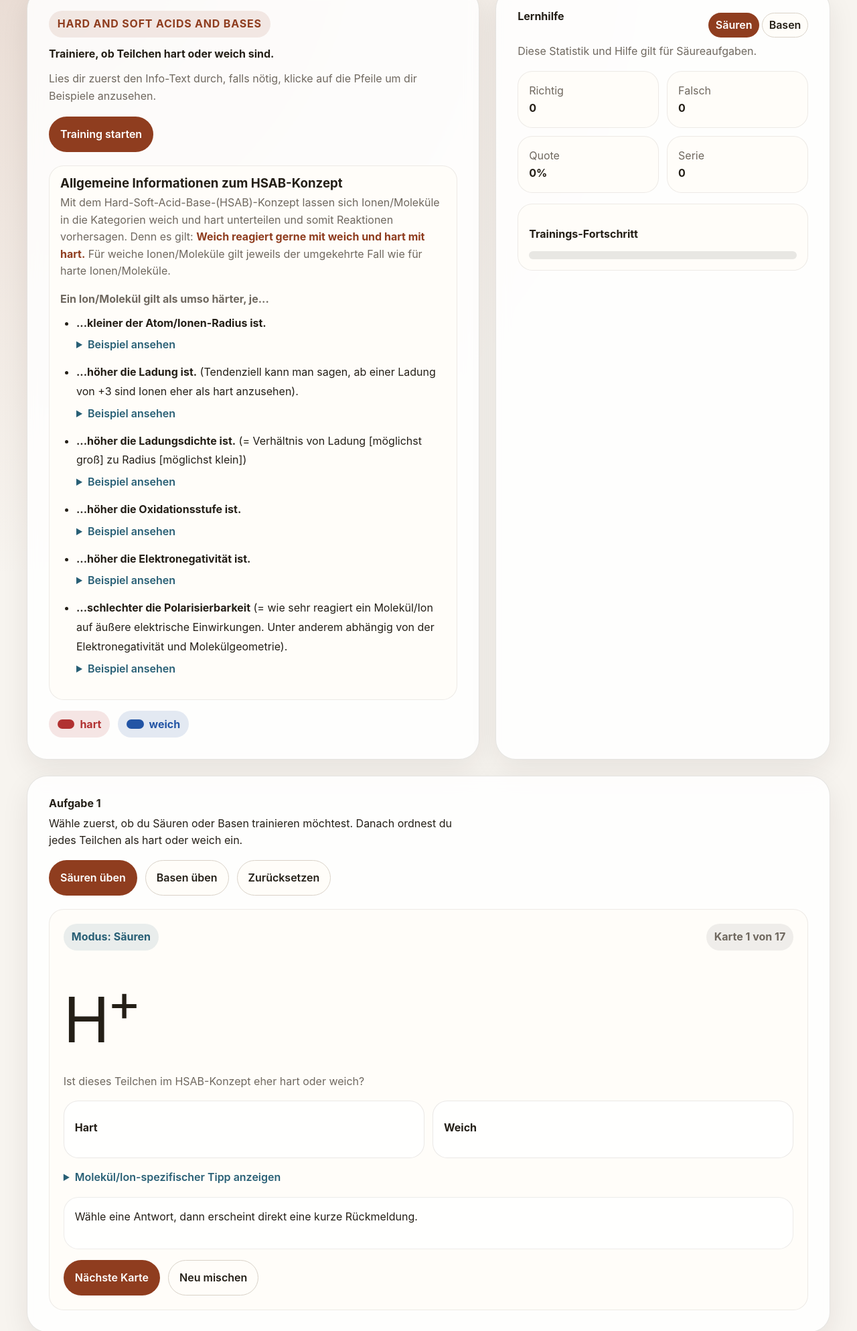
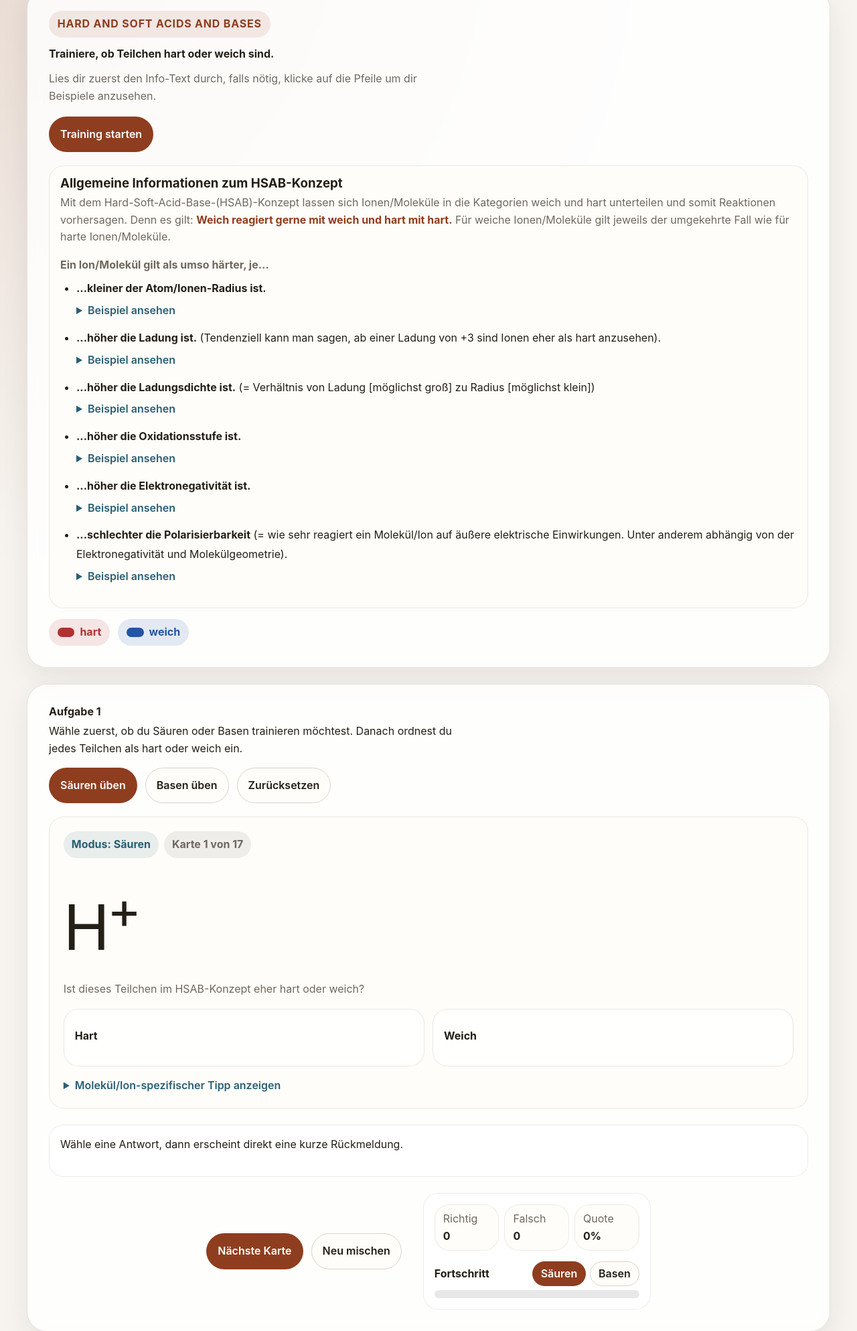
Before and after one commit to AleksL-creator/HSAB-Trainingseinheit-1, a plain HTML site: page module/hsab/HSAB Trainingseinheit 1.html in a window 1280 px wide. Shown: the part 117-2104 px from the top of the page at 67% size. Drawn offline with Linux system fonts and the light colour scheme.

Commit message:
Designanpassungen

```diff
--- a/module/hsab/HSAB Trainingseinheit 1.html
+++ b/module/hsab/HSAB Trainingseinheit 1.html
@@ -169,7 +169,6 @@
       font-size: 1.15rem;
     }
 
-    .hero,
     .grid-2 {
       display: grid;
       grid-template-columns: 1.15fr .85fr;
@@ -804,32 +803,6 @@
               style="background: var(--soft);"></span>weich</span>
         </div>
       </div>
-      <aside class="panel help" aria-labelledby="helpTitle">
-        <div style="display:flex; justify-content:space-between; align-items:flex-start; flex-wrap:wrap; gap:.5rem;">
-          <h2 id="helpTitle">Lernhilfe</h2>
-          <div class="controls" style="gap: .25rem; margin-top: .2rem;">
-            <button class="btn btn-primary" style="min-height:32px; padding:.3rem .6rem; font-size:var(--text-xs);"
-              id="statsAcidBtn">Säuren</button>
-            <button class="btn btn-secondary" style="min-height:32px; padding:.3rem .6rem; font-size:var(--text-xs);"
-              id="statsBaseBtn">Basen</button>
-          </div>
-        </div>
-        <p class="lead" id="helpLeadText" style="margin-top:.5rem;">Diese Statistik und Hilfe gilt für Säureaufgaben.
-        </p>
-        <div class="score-grid">
-          <div class="score-box"><span class="brand-sub">Richtig</span><strong id="correctCount">0</strong></div>
-          <div class="score-box"><span class="brand-sub">Falsch</span><strong id="wrongCount">0</strong></div>
-          <div class="score-box"><span class="brand-sub">Quote</span><strong id="rateCount">0%</strong></div>
-          <div class="score-box"><span class="brand-sub">Serie</span><strong id="streakCount">0</strong></div>
-        </div>
-        <div class="help-card" style="margin-top:1rem;">
-
-          <div style="margin-top: 1rem;">
-            <strong>Trainings-Fortschritt</strong>
-            <div class="progress" aria-hidden="true"><span id="progressBar"></span></div>
-          </div>
-        </div>
-      </aside>
     </section>
 
     <main id="inhalt">
@@ -847,7 +820,11 @@
           </div>
 
           <div class="task-card">
-            <div class="task-top">
+            <div style="display: flex; flex-wrap: wrap; gap: 1.5rem; align-items: flex-start;">
+
+              <!-- Left Column: Task -->
+              <div style="flex: 1; min-width: min(100%, 260px);">
+                <div class="task-top" style="justify-content: flex-start; gap: 0.5rem;">
                   <span class="badge" id="modeBadge">Modus: Säuren</span>
                   <span class="counter" id="counter">Karte 1</span>
                 </div>
@@ -869,12 +846,55 @@
                     style="padding: 0.75rem; background: var(--surface-2); border-left: 3px solid var(--primary-2); border-radius: 6px; margin-top: 0.35rem; color: var(--text); line-height: 1.5;">
                   </div>
                 </details>
-            <div class="feedback" id="feedbackBox">Wähle mittels einem Klick hart oder weich aus, dann erscheint direkt
-              eine kurze Rückmeldung.
-            </div>
-            <div class="controls" style="margin-top:1rem;">
+              </div>
+
+            </div>
+          </div>
+
+          <!-- Bottom: Feedback, Actions & Lernhilfe -->
+          <div style="margin-top: 1.5rem;">
+            <div class="feedback" id="feedbackBox" style="margin-top: 0;">Wähle mittels einem Klick hart oder weich aus,
+              dann erscheint direkt eine kurze Rückmeldung.</div>
+
+            <div
+              style="display: flex; flex-wrap: wrap; gap: 2rem; justify-content: center; align-items: center; margin-top: 1.5rem;">
+              <div class="controls" style="margin-top: 0; justify-content: center; flex-wrap: wrap;">
                 <button class="btn btn-primary" type="button" id="nextBtn">Nächste Karte</button>
                 <button class="btn btn-secondary" type="button" id="shuffleBtn">Neu mischen</button>
+              </div>
+
+              <!-- Right Column: Lernhilfe -->
+              <aside style="flex: 0 1 340px; width: 100%;">
+                <div
+                  style="background: var(--surface); border: 1px solid rgba(80, 70, 60, .1); border-radius: var(--r-md); padding: 1rem;">
+
+                  <div class="score-grid" style="margin-top: 0; gap: 0.5rem; grid-template-columns: repeat(3, 1fr);">
+                    <div class="score-box" style="padding: 0.5rem 0.75rem;"><span
+                        class="brand-sub">Richtig</span><strong id="correctCount"
+                        style="font-size: var(--text-base);">0</strong></div>
+                    <div class="score-box" style="padding: 0.5rem 0.75rem;"><span class="brand-sub">Falsch</span><strong
+                        id="wrongCount" style="font-size: var(--text-base);">0</strong></div>
+                    <div class="score-box" style="padding: 0.5rem 0.75rem;"><span class="brand-sub">Quote</span><strong
+                        id="rateCount" style="font-size: var(--text-base);">0%</strong></div>
+                  </div>
+
+                  <div style="display:flex; justify-content:space-between; align-items:center; margin-top: 1rem;">
+                    <strong id="progressLabel" style="font-size: var(--text-xs); margin:0;">Fortschritt</strong>
+                    <div style="display:flex; gap:.35rem;">
+                      <button class="btn btn-primary"
+                        style="min-height:32px; padding:.3rem .75rem; font-size:var(--text-sm);"
+                        id="statsAcidBtn">Säuren</button>
+                      <button class="btn btn-secondary"
+                        style="min-height:32px; padding:.3rem .75rem; font-size:var(--text-sm);"
+                        id="statsBaseBtn">Basen</button>
+                    </div>
+                  </div>
+                  <div class="progress" aria-hidden="true" style="margin-top: 0.35rem;"><span id="progressBar"></span>
+                  </div>
+
+                </div>
+              </aside>
+            </div>
           </div>
   </div>
   </section>
@@ -925,8 +945,7 @@
     </p>
 
     <!-- Lösung überprüfen Button -->
-        <div id="task3ActionContainer"
-          style="margin-bottom: 1.25rem; display: flex; flex-direction: column; gap: 1rem;">
+    <div id="task3ActionContainer" style="margin-bottom: 1.25rem; display: flex; flex-direction: column; gap: 1rem;">
       <div>
         <button class="btn btn-primary" type="button" id="checkSolutionBtn">Lösung überprüfen</button>
       </div>
@@ -1043,7 +1062,6 @@
     const correctEl = document.getElementById('correctCount');
     const wrongEl = document.getElementById('wrongCount');
     const rateEl = document.getElementById('rateCount');
-    const streakEl = document.getElementById('streakCount');
     const progressBar = document.getElementById('progressBar');
     const answerButtons = [...document.querySelectorAll('.answer')];
 
@@ -1076,13 +1094,11 @@
     function renderStats() {
       const modeCorrect = tracking[statsMode].correct;
       const modeWrong = tracking[statsMode].wrong;
-      const modeStreak = tracking[statsMode].streak;
       const total = modeCorrect + modeWrong;
       const rate = total ? Math.round((modeCorrect / total) * 100) : 0;
       correctEl.textContent = modeCorrect;
       wrongEl.textContent = modeWrong;
       rateEl.textContent = rate + '%';
-      streakEl.textContent = modeStreak;
 
       const totalCards = datasets[statsMode].length;
       const remainingCards = tracking[statsMode].order.length;
@@ -1104,12 +1120,20 @@
         formulaEl.innerHTML = '🎉';
         counterEl.textContent = 'Geschafft!';
         if (specificHint) specificHint.style.display = 'none';
+        document.getElementById('promptText').style.display = 'none';
+        document.querySelector('.answers').style.display = 'none';
+        document.getElementById('nextBtn').style.display = 'none';
+
         feedbackBox.className = 'feedback ok';
         feedbackBox.textContent = 'Alle Karten gemeistert! Du kannst neu mischen, um nochmal zu üben.';
         answerButtons.forEach(btn => btn.disabled = true);
         renderStats();
         return;
       }
+
+      document.getElementById('promptText').style.display = '';
+      document.querySelector('.answers').style.display = '';
+      document.getElementById('nextBtn').style.display = '';
 
       formulaEl.innerHTML = item.formula;
       counterEl.textContent = `Karte ${t.index + 1} von ${t.order.length}`;
@@ -1190,7 +1214,6 @@
       statsMode = 'acids';
       document.getElementById('statsAcidBtn').className = 'btn btn-primary';
       document.getElementById('statsBaseBtn').className = 'btn btn-secondary';
-      document.getElementById('helpLeadText').textContent = 'Diese Statistik und Hilfe gilt für Säureaufgaben.';
 
       renderStats();
     });
@@ -1199,7 +1222,6 @@
       statsMode = 'bases';
       document.getElementById('statsBaseBtn').className = 'btn btn-primary';
       document.getElementById('statsAcidBtn').className = 'btn btn-secondary';
-      document.getElementById('helpLeadText').textContent = 'Diese Statistik und Hilfe gilt für Basenaufgaben.';
 
       renderStats();
     });
@@ -1639,7 +1661,7 @@
       lblFalsch: { de: 'Falsch', en: 'Incorrect' },
       lblQuote: { de: 'Quote', en: 'Rate' },
       lblSerie: { de: 'Serie', en: 'Streak' },
-      lblFortschritt: { de: 'Trainings-Fortschritt', en: 'Training Progress' },
+      lblFortschritt: { de: 'Fortschritt', en: 'Progress' },
       trainerTitle: { de: 'Aufgabe 1', en: 'Task 1' },
       trainerLead: { de: 'Wähle zuerst, ob du Säuren oder Basen trainieren möchtest. Danach ordnest du jedes Teilchen als hart oder weich ein.', en: 'First, choose whether you want to practice acids or bases. Then, classify each particle as hard or soft.' },
       btnAcid: { de: 'Säuren üben', en: 'Practice Acids' },
@@ -1812,26 +1834,16 @@
         legendDiv.children[1].innerHTML = dict.legendWeich[currentLang];
       }
 
-      setElementText('#helpTitle', 'helpTitle');
       setElementText('#statsAcidBtn', 'statsAcidBtn');
       setElementText('#statsBaseBtn', 'statsBaseBtn');
 
-      const helpLead = document.getElementById('helpLeadText');
-      if (statsMode === 'acids') {
-        helpLead.textContent = currentLang === 'en' ? 'These statistics and help apply to acid exercises.' : 'Diese Statistik und Hilfe gilt für Säureaufgaben.';
-      } else {
-        helpLead.textContent = currentLang === 'en' ? 'These statistics and help apply to base exercises.' : 'Diese Statistik und Hilfe gilt für Basenaufgaben.';
-      }
-
       const scoreBoxes = document.querySelectorAll('.score-box .brand-sub');
-      if (scoreBoxes.length >= 4) {
+      if (scoreBoxes.length >= 3) {
         scoreBoxes[0].textContent = dict.lblRichtig[currentLang];
         scoreBoxes[1].textContent = dict.lblFalsch[currentLang];
         scoreBoxes[2].textContent = dict.lblQuote[currentLang];
-        scoreBoxes[3].textContent = dict.lblSerie[currentLang];
-      }
-      const fort = document.querySelector('.help-card strong');
-      if (fort) fort.textContent = dict.lblFortschritt[currentLang];
+      }
+      setElementText('#progressLabel', 'lblFortschritt');
 
       setElementText('#trainerTitle', 'trainerTitle');
       setElementText('#trainerTitle + p.lead', 'trainerLead');
@@ -1967,13 +1979,7 @@
     submitPasswordBtn.removeEventListener('click', origVerifyPassword);
     submitPasswordBtn.addEventListener('click', verifyPassword);
 
-    document.getElementById('statsAcidBtn').addEventListener('click', () => {
-      document.getElementById('helpLeadText').textContent = currentLang === 'en' ? 'These statistics and help apply to acid exercises.' : 'Diese Statistik und Hilfe gilt für Säureaufgaben.';
-    });
-
-    document.getElementById('statsBaseBtn').addEventListener('click', () => {
-      document.getElementById('helpLeadText').textContent = currentLang === 'en' ? 'These statistics and help apply to base exercises.' : 'Diese Statistik und Hilfe gilt für Basenaufgaben.';
-    });
+
 
     renderCard();
     renderSort('acids');
```
Lines whose indentation alone changed are shown as unchanged.
